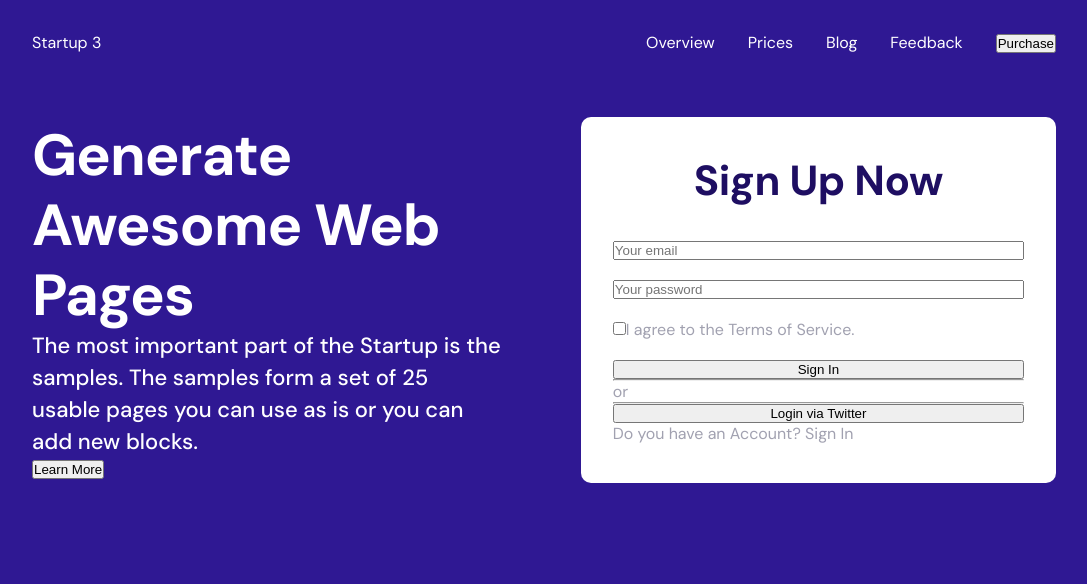
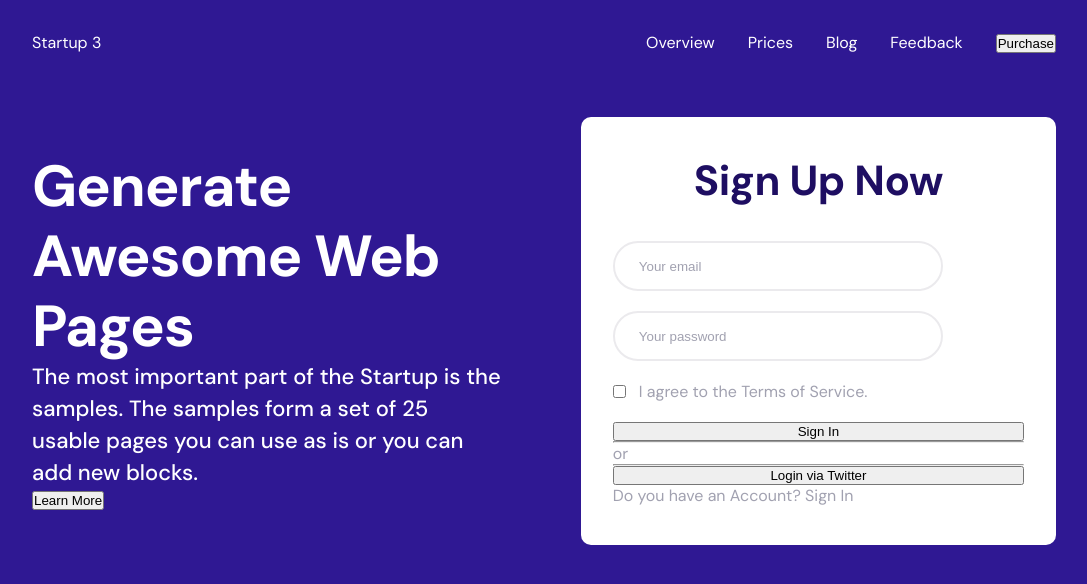
Before and after one commit to SebastianJedrak/landing-page-lex, a React (Vite) app: page / in a window 1280 px wide. Shown: the top 584 px of the page, without its empty margins (96-1183 px from the left). Built offline with nearby package versions, Linux system fonts and the light colour scheme.

Commit message:
style: inout rules

```diff
--- a/src/components/UI/Input.scss
+++ b/src/components/UI/Input.scss
@@ -1 +1,20 @@
 @use "../../variables.scss" as *;
+
+.input-ui {
+  max-width: 330px;
+  &.input-ui__input {
+    height: 50px;
+    border: 2px solid $color-font-grey;
+    border-radius: 100px;
+    padding-left: 24px;
+
+    &::placeholder {
+      color: $color-font-transparent;
+    }
+  }
+
+  &.input-ui__checkbox {
+    display: flex;
+    gap: 13px;
+  }
+}
--- a/src/components/UI/Input.tsx
+++ b/src/components/UI/Input.tsx
@@ -8,9 +8,11 @@ interface InputProps {
 const Input: React.FC<InputProps> = ({ label, type = "text" }) => {
   return (
     <>
-      {type !== "checkbox" && <input placeholder={label} type={type} />}
+      {type !== "checkbox" && (
+        <input className="input-ui input-ui__input" placeholder={label} type={type} />
+      )}
       {type === "checkbox" && (
-        <div>
+        <div className="input-ui input-ui__checkbox">
           <input type={type} />
           <label>{label}</label>
         </div>
```
